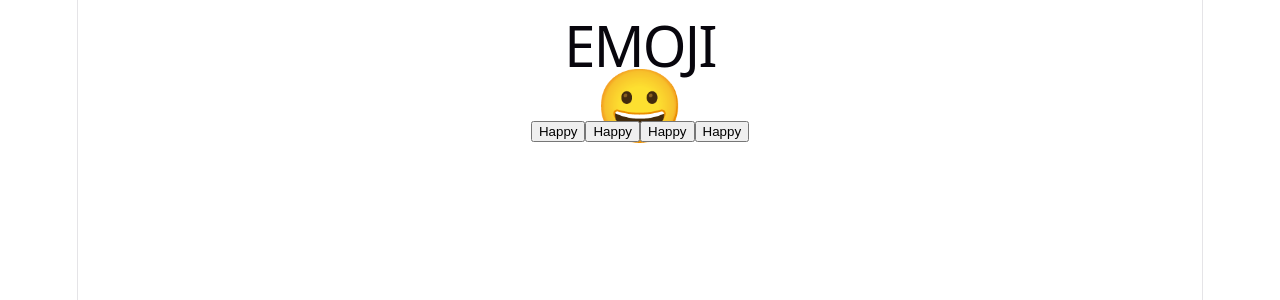
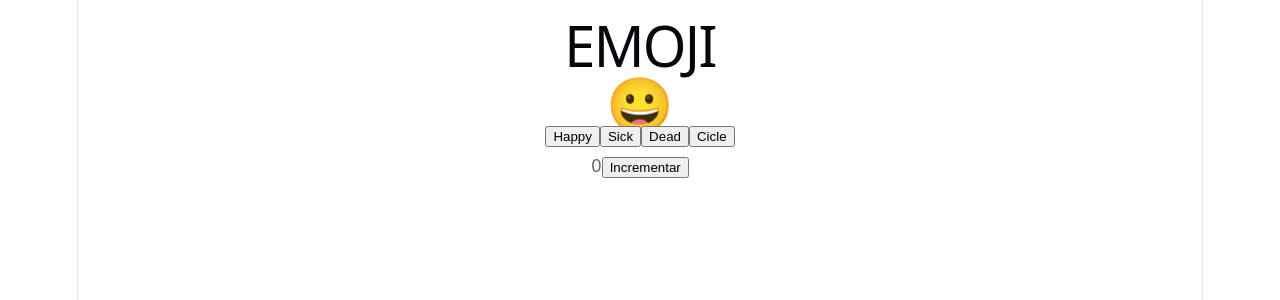
Before and after one commit to ufjf-dcc207/ufjf-dcc207-2026-3-a-atv06-joaocarloshallak, a React (Vite) app: page / in a window 1280 px wide. Shown: the top 300 px of the page. Built offline with nearby package versions, Linux system fonts and the light colour scheme.

Commit message:
Atributo adicionado

```diff
--- /dev/null
+++ b/src/Atributo.tsx
@@ -0,0 +1,20 @@
+import { useState } from "react";
+import "./Atributo.css";
+
+export default function Atributo() {
+    const [valor, setValor] = useState<number>(0);
+    let vermelhos = "";
+    for(let i =0; i<= 5; i++){
+        if (i <= valor){
+            vermelhos += "🟥" ;
+        }
+    }
+  return (
+    <div className="atributo">
+      {valor}
+      <button onClick={() => {
+        setValor(valor === 5 ? 0 : valor + 1);
+      }}>Incrementar</button>
+    </div>
+  );
+}
--- a/src/Emoji.css
+++ b/src/Emoji.css
@@ -1,6 +1,11 @@
 .emoji {
 
-    font-size: 4rem;
+    font-size:
+    3rem;
 
 
 }
+
+button {
+    margin-top: 10px;
+}
--- a/src/Emoji.tsx
+++ b/src/Emoji.tsx
@@ -1,11 +1,12 @@
 import { useState } from 'react';
 import './Emoji.css';
+import Atributo from './Atributo';
 
-type EMOJI_KEYS = "happy" | "sad" | "angry" | "surprised" | "laughing";
+type EMOJI_KEYS = "happy" | "dead" | "sick" | "surprised" | "laughing";
 const EMOJI_MAP = new Map<string, string>([
   ["happy", "😀"],
-  ["sad", "😢"],
-  ["angry", "😠"],
+  ["dead", "😢"],
+  ["sick", "😠"],
   ["surprised", "😮"],
   ["laughing", "😂"],
 ]);
@@ -59,10 +60,13 @@ export default function Emoji() {
 
     <div className='acoes'>
         <button onClick={HappyClick}>Happy</button>
-        <button onClick={SickClick}>Happy</button>
-        <button onClick={deadClick}>Happy</button>
-        <button onClick={cicleClick}>Happy</button>
+        <button onClick={SickClick}>Sick</button>
+        <button onClick={deadClick}>Dead</button>
+        <button onClick={cicleClick}>Cicle</button>
+
     </div>
+
+    <Atributo></Atributo>
 
     </>
       );
```
Also changed, not shown: src/Atributo.css (added).
